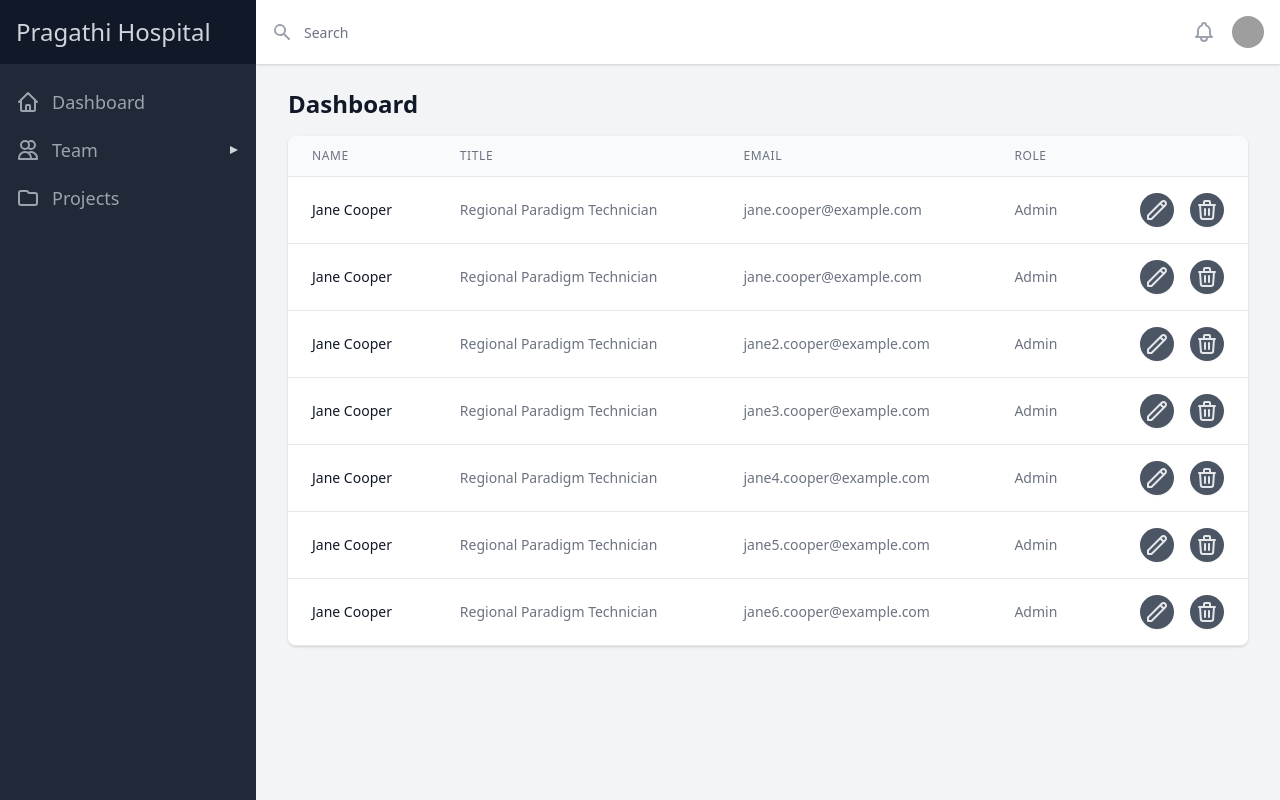
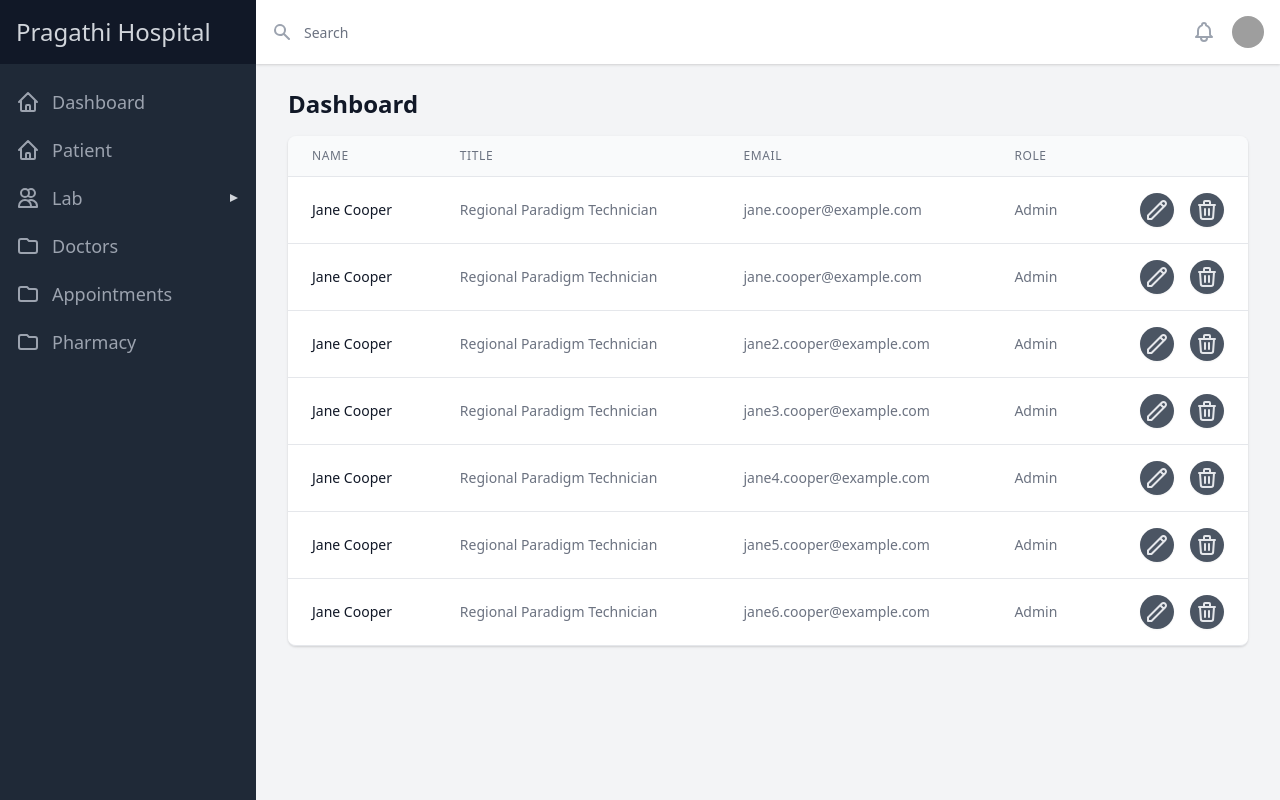
Before and after one commit to codinesh/hms.web, a Next.js app: page / in a window 1280 px wide. Built offline with nearby package versions, Linux system fonts and the light colour scheme; grey boxes are pictures that could not be loaded.

Commit message:
navigation items changes

```diff
--- a/src/data.ts
+++ b/src/data.ts
@@ -13,15 +13,30 @@ const navigation: INavigationItem[] = [
     path: "/dashboard",
   },
   {
-    name: "Team",
-    icon: UsersIcon,
-    path: "/team",
-    children: [{ name: "SubTeam", icon: UsersIcon, path: "/subteam" }],
+    name: "Patient",
+    icon: HomeIcon,
+    path: "/patient",
   },
   {
-    name: "Projects",
+    name: "Lab",
+    icon: UsersIcon,
+    path: "/lab",
+    children: [{ name: "Invoice", icon: UsersIcon, path: "/labinvoice" }],
+  },
+  {
+    name: "Doctors",
     icon: FolderIcon,
-    path: "/projects",
+    path: "/doctor",
+  },
+  {
+    name: "Appointments",
+    icon: FolderIcon,
+    path: "/appointments",
+  },
+  {
+    name: "Pharmacy",
+    icon: FolderIcon,
+    path: "/pharmacy",
   },
 ]
 
```
